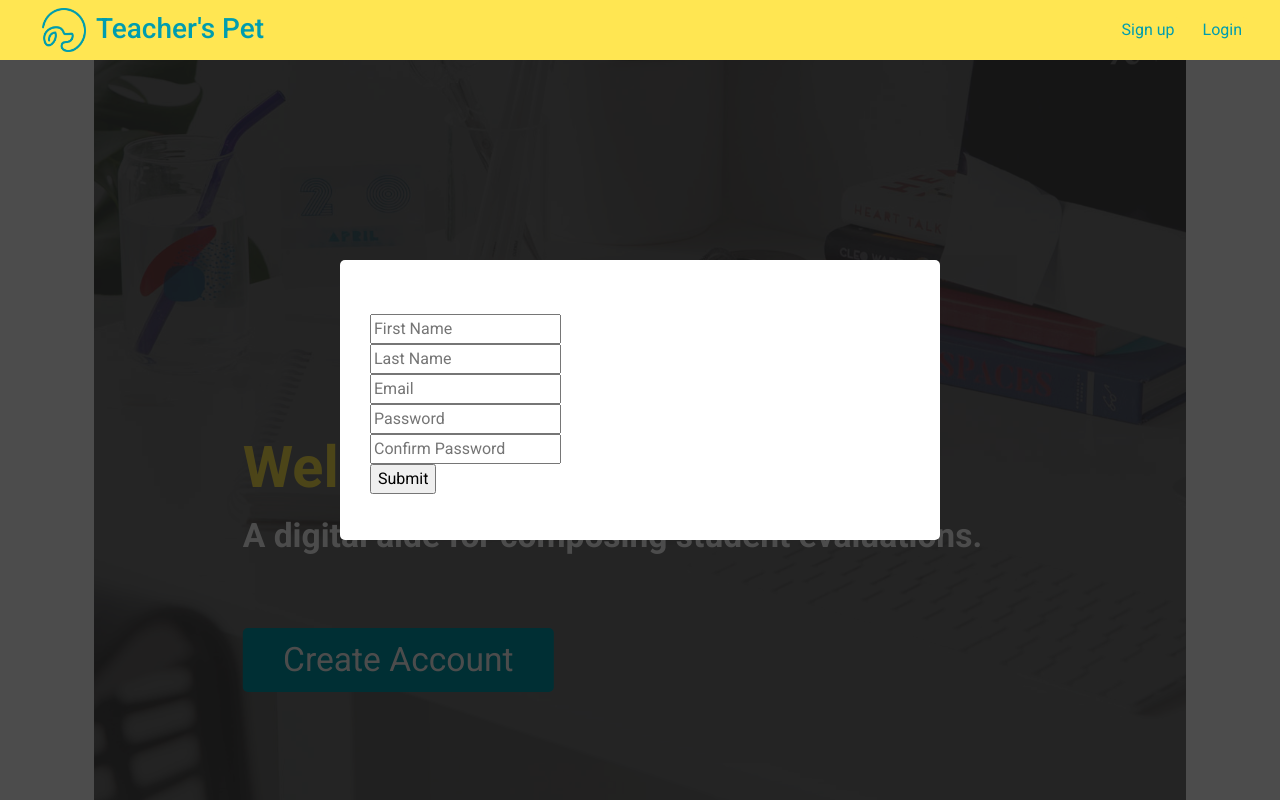
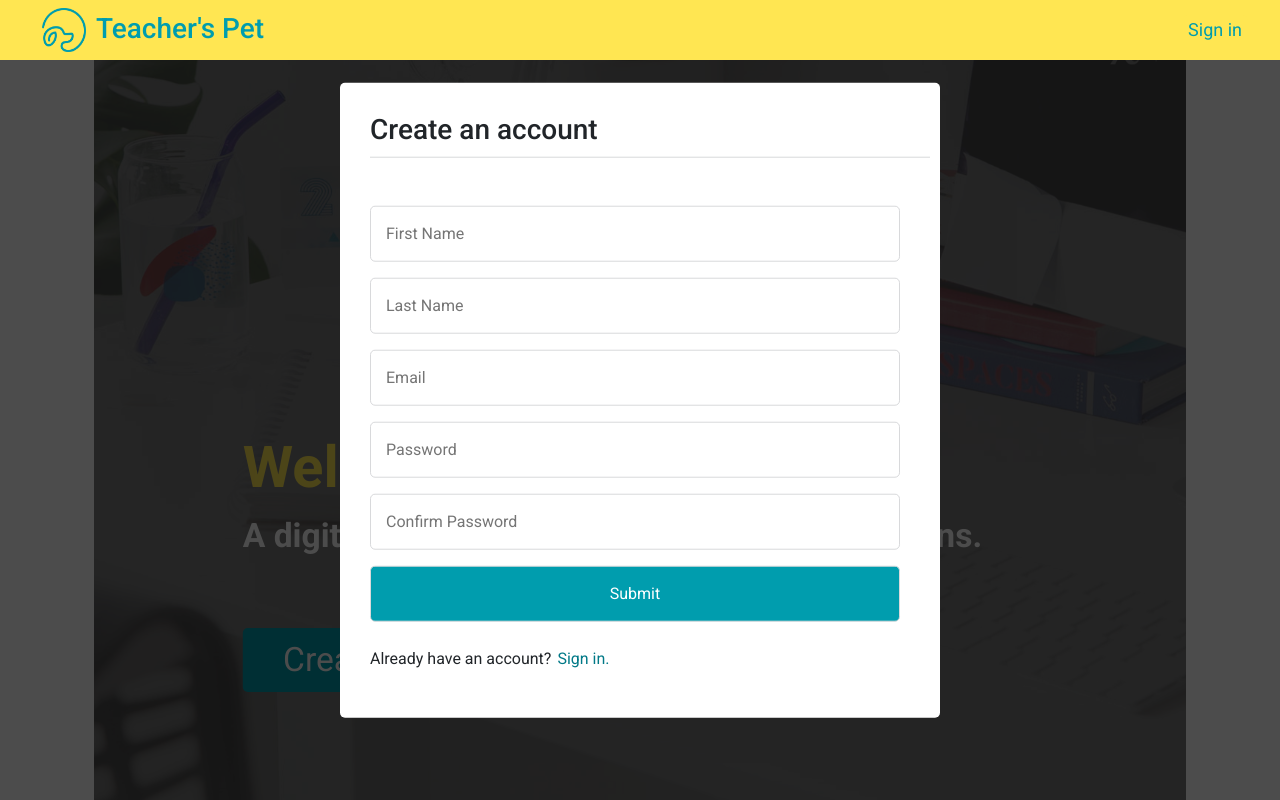
Before and after one commit to jgerville/teacher-pet, a React (Create React App) app in the folder frontend/: page /#/ in a window 1280 px wide. Both pictures are taken after a click on the button "Create Account". Shown: the top 800 px of the page. Built offline with nearby package versions, Linux system fonts and the light colour scheme.

Commit message:
remove signup button from nav

```diff
--- a/frontend/package.json
+++ b/frontend/package.json
@@ -10,6 +10,7 @@
     "jwt-decode": "^3.1.2",
     "react": "^17.0.2",
     "react-dom": "^17.0.2",
+    "react-icons": "^4.3.1",
     "react-native": "^0.66.3",
     "react-native-web": "^0.17.5",
     "react-redux": "^7.2.6",
--- a/frontend/src/components/nav/navbar.jsx
+++ b/frontend/src/components/nav/navbar.jsx
@@ -25,8 +25,8 @@ class NavBar extends React.Component {
     } else {
       return (
         <div class="nav-button-container">
-          <button class="nav-button" onClick={() => this.props.openModal('signup')}>Sign up</button>
-          <button class="nav-button" onClick={() => this.props.openModal('login')}>Login</button>
+          {/* <button class="nav-button" onClick={() => this.props.openModal('signup')}>Sign up</button> */}
+          <button class="nav-button" onClick={() => this.props.openModal('login')}>Sign in</button>
           {/* <Link to={'/signup'}>Signup</Link>
           <Link to={'/login'}>Login</Link> */}
         </div>
--- a/frontend/src/components/session/signup_form.jsx
+++ b/frontend/src/components/session/signup_form.jsx
@@ -60,9 +60,10 @@ class SignupForm extends React.Component {
 
   render() {
     return (
-      <div className="signup-form-container">
+      <div className="session-form">
         <form onSubmit={this.handleSubmit}>
-          <div className="signup-form">
+          <div>
+            <h2>Create an account</h2>
             <br />
             <input type="text"
               value={this.state.firstName}
@@ -94,8 +95,11 @@ class SignupForm extends React.Component {
               placeholder="Confirm Password"
             />
             <br />
-            <input type="submit" value="Submit" />
+            <input className="session-submit" type="submit" value="Submit" />
             {this.renderErrors()}
+          </div>
+          <div className="modal-switch-container">
+            <p>Already have an account?{this.props.otherForm}</p>
           </div>
         </form>
       </div>
--- a/frontend/src/components/session/signup_form_container.js
+++ b/frontend/src/components/session/signup_form_container.js
@@ -12,8 +12,8 @@ const mapStateToProps = ({errors, session}) => ({
 const mapDispatchToProps = (dispatch) => ({
   signup: user => dispatch(signup(user)),
   otherForm: (
-    <button onClick={() => dispatch(openModal('login'))}>
-      Signup
+    <button className="modal-switch" onClick={() => dispatch(openModal('login'))}>
+      Sign in.
     </button>
   ),
   closeModal: () => dispatch(closeModal())
--- a/frontend/src/styles/navbar.css
+++ b/frontend/src/styles/navbar.css
@@ -31,6 +31,7 @@
 
 .nav-button {
   margin: 0 1rem 0 0;
+  font-size: large;
   background-color: #FFE652;
   color: #009DAE;
   border: none;
```
Also changed, not shown: 1 other file (tests, documents, lock files or other folders).
